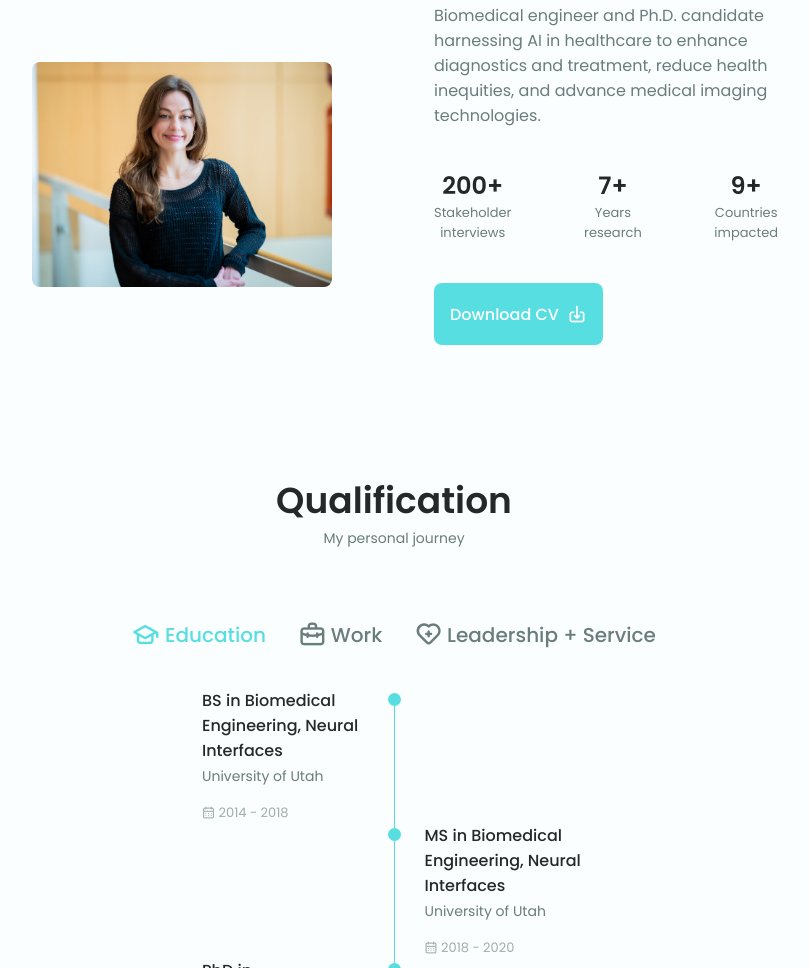
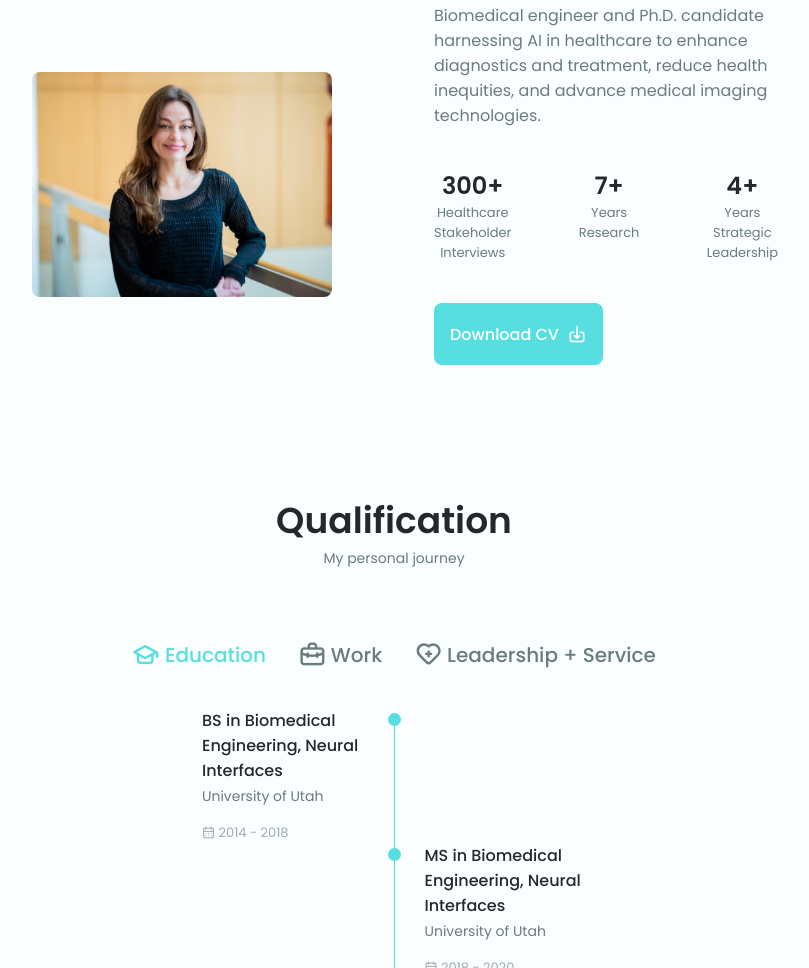
Before and after one commit to gabbieHoyer/gabbieHoyer.github.io, a plain HTML site: page index.html in a window 1280 px wide. Shown: the part 957-1925 px from the top of the page, without its empty margins (246-1055 px from the left). Drawn offline with nearby package versions, Linux system fonts and the light colour scheme.

Commit message:
about me

```diff
--- a/index.html
+++ b/index.html
@@ -155,18 +155,18 @@
 
                         <div class="about__info">
                             <div>
-                                <span class="about__info-title">200+</span>
-                                <span class="about__info-name">Stakeholder <br> interviews</span>
+                                <span class="about__info-title">300+</span>
+                                <span class="about__info-name">Healthcare <br> Stakeholder <br> Interviews</span>
                             </div>
 
                             <div>
                                 <span class="about__info-title">7+</span>
-                                <span class="about__info-name">Years <br> research</span>
+                                <span class="about__info-name">Years <br> Research</span>
                             </div>
 
                             <div>
-                                <span class="about__info-title">9+</span>
-                                <span class="about__info-name">Countries <br> impacted</span>
+                                <span class="about__info-title">4+</span>
+                                <span class="about__info-name">Years <br> Strategic <br> Leadership</span>
                             </div>
                         </div>
 
```
